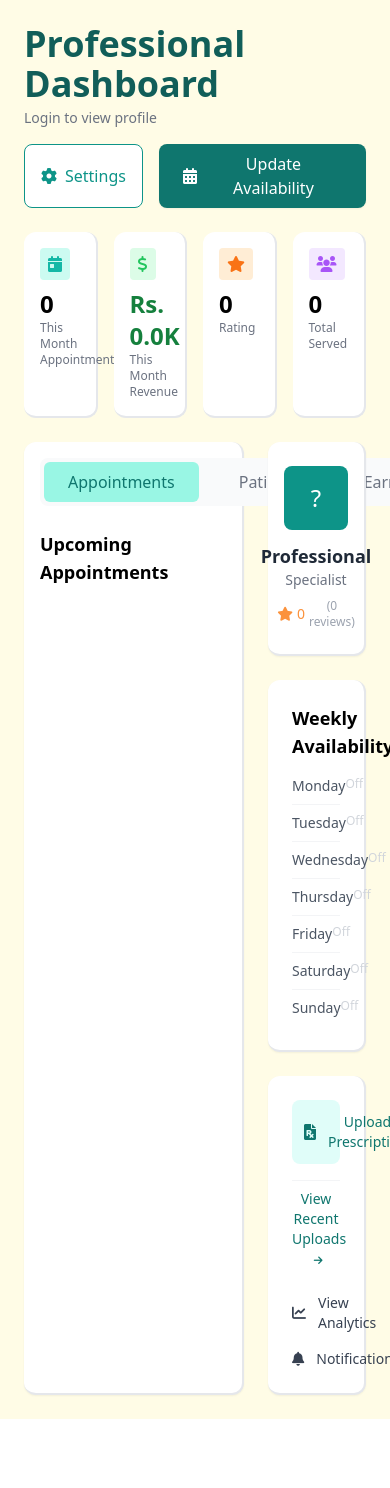
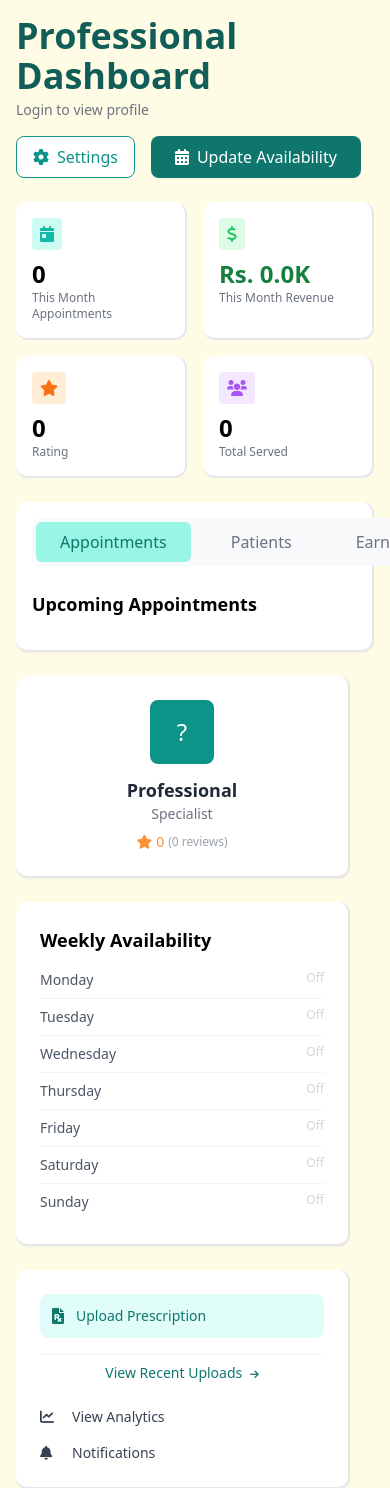
Before and after one commit to AMNA-RISHVI/CareNest_Home-Healthcare-Platform, a Django app: page /professionalpanel/dashboard/ in a window 390 px wide; the page is wider, and only the part inside the window is pictured. Shown: the top 1488 px of that part. Before the commit the page ends 1419 px from the top of that part, so only its background shows below. Run offline with Django 5.2, Linux system fonts and the light colour scheme; data that the repository does not hold is empty; some libraries are stand-ins or nearby versions.

Commit message:
Update prof_dash.html

```diff
--- a/professionalpanel/templates/professionalpanel/prof_dash.html
+++ b/professionalpanel/templates/professionalpanel/prof_dash.html
@@ -20,7 +20,7 @@
         .modal-scroll::-webkit-scrollbar-thumb { background: #ccc; border-radius: 4px; }
     </style>
 </head>
-<body class="p-6 max-w-7xl mx-auto">
+<body class="p-4 md:p-6 max-w-[450px] mx-auto md:max-w-7xl">
 
     <!-- Main Dashboard Header -->
     <div id="main-dashboard" class="block">
@@ -49,12 +49,12 @@
         </div>
 
         <!-- Stats Cards -->
-        <div id="stats-container" class="grid grid-cols-4 gap-4 mb-6">
+        <div id="stats-container" class="grid grid-cols-2 lg:grid-cols-4 gap-4 mb-6">
             <!-- JS will load data here -->
         </div>
 
         <!-- Main Body Grid -->
-        <div class="grid grid-cols-3 gap-6">
+        <div class="grid grid-cols-1 lg:grid-cols-3 gap-6">
             <!-- Left Column (Appointments, Patients, Earnings) -->
             <div class="col-span-2 bg-white border-b-2 border-r-2 rounded-xl shadow-sm p-4 card-shadow">
                 <!-- Tab Switcher -->
```
